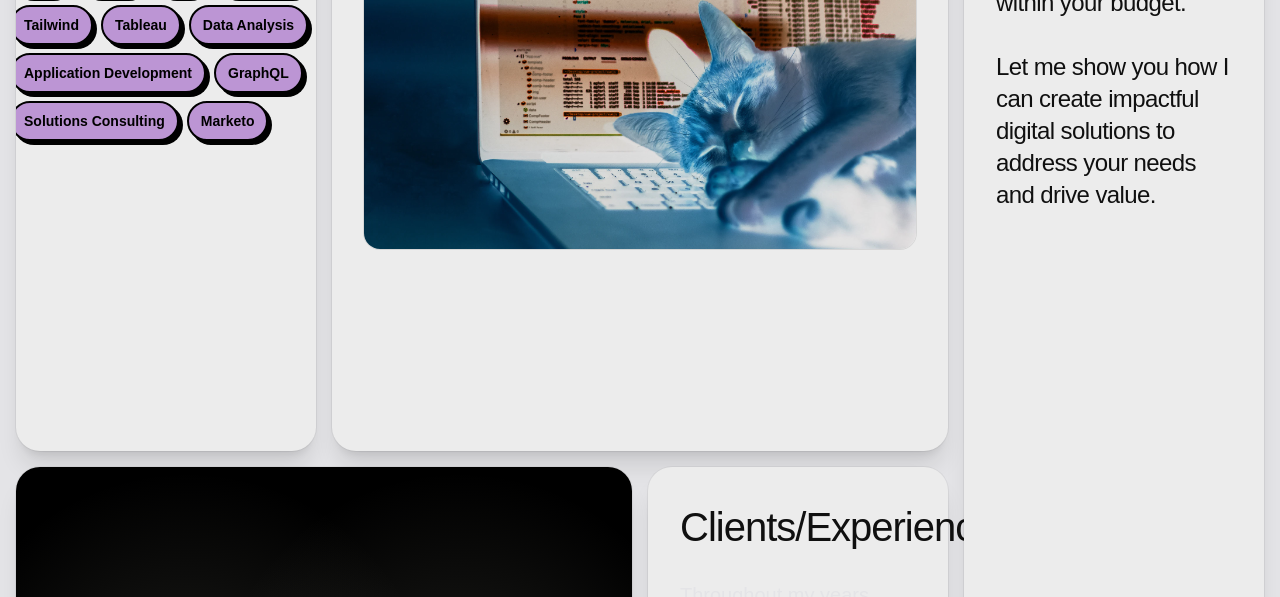
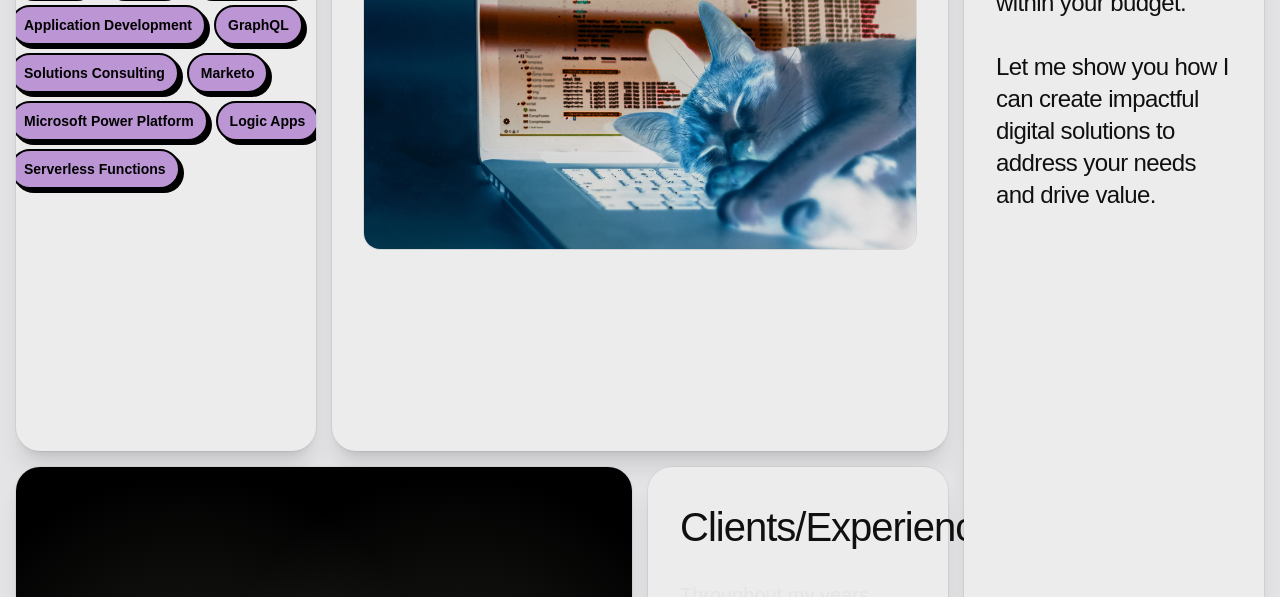
Before and after one commit to adamglasser/arglasser, an Astro site: page / in a window 1280 px wide. Shown: the part 2621-3218 px from the top of the page. Built offline with nearby package versions, Linux system fonts and the light colour scheme; Astro itself is replaced by a stand-in of ours; a web font is replaced by a local one.

Commit message:
add skills

```diff
--- a/src/components/landing/SkillsCloud.astro
+++ b/src/components/landing/SkillsCloud.astro
@@ -15,7 +15,10 @@
         "Application Development",
         "GraphQL",
         "Solutions Consulting",
-        "Marketo"
+        "Marketo",
+        "Microsoft Power Platform",
+        "Logic Apps",
+        "Serverless Functions"
     ];
 
     const skillElements = mySkills.map((skill) => {
```
